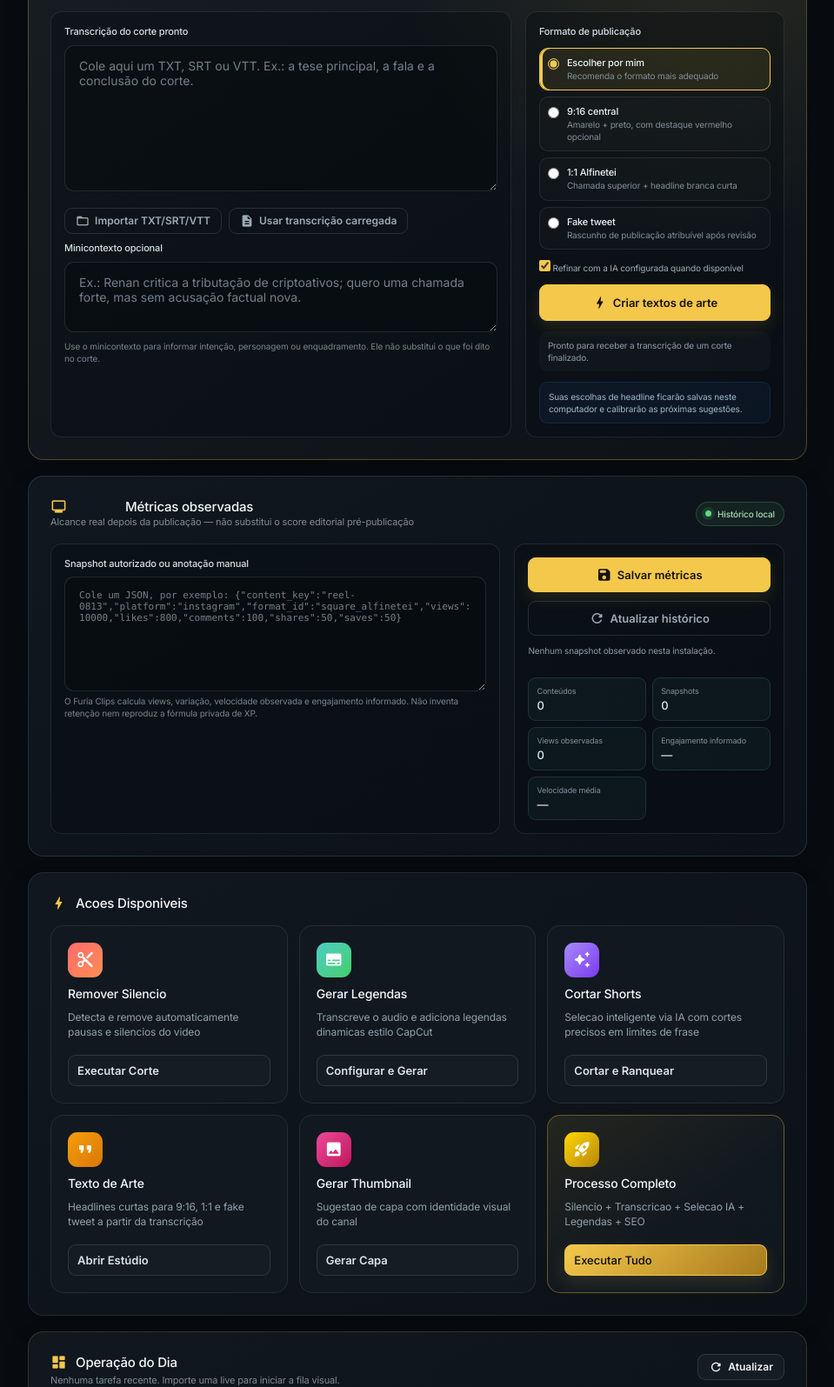
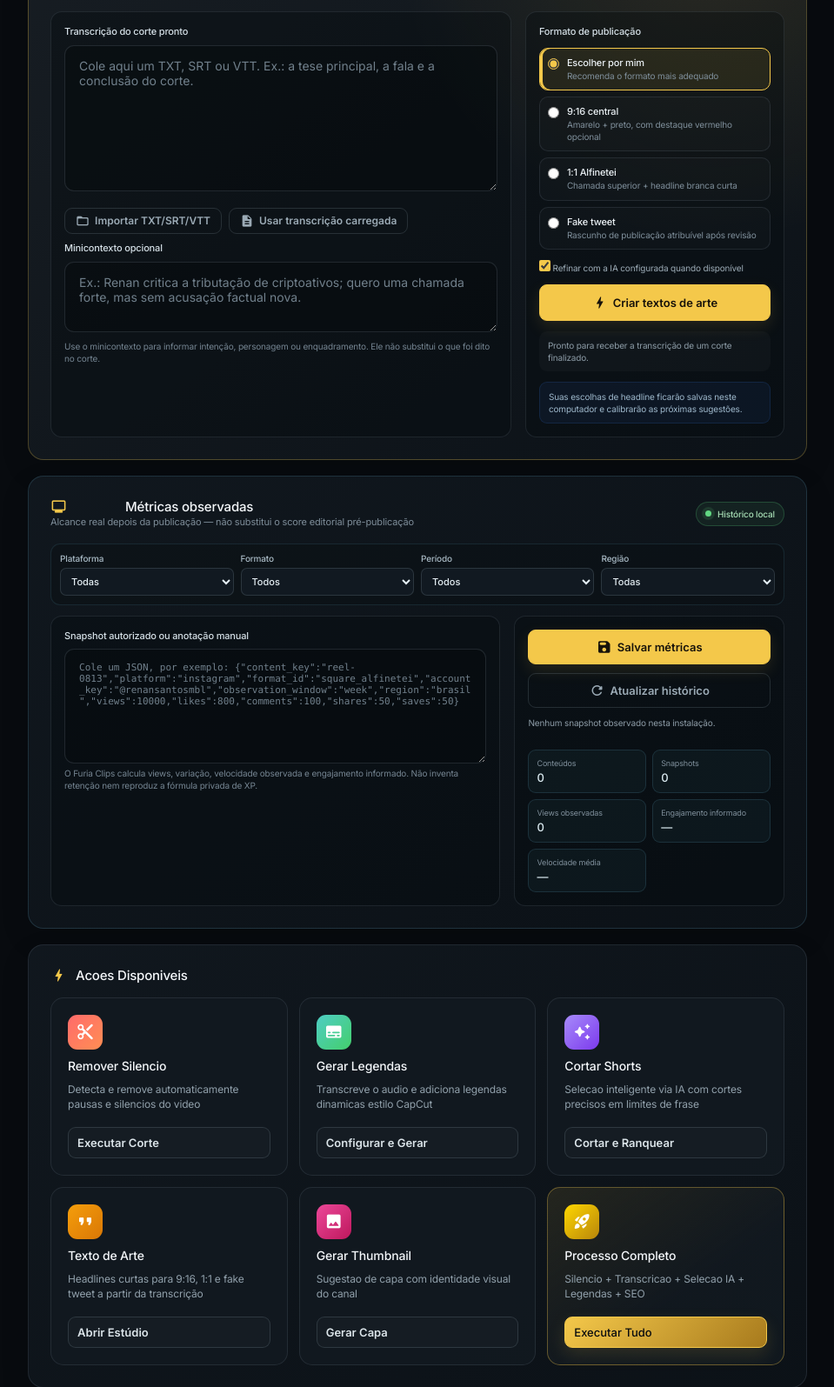
Before and after one commit to SAGIEV007/furia-clips, a Flask app: page / in a window 1280 px wide. Shown: the part 1158-2753 px from the top of the page at 87% size, without its empty margins (306-1265 px from the left). Run offline with Flask 3, Linux system fonts and the light colour scheme; data comes from the database, SQL or seed files in the repository; data that the repository does not hold is empty; some libraries are stand-ins or nearby versions.

Commit message:
feat: incluir filtros de coorte no dashboard
Adiciona seleção observável de plataforma, formato, janela e região, mantendo o resumo pós-publicação separado do score editorial e explicando a coorte ativa.

```diff
--- a/templates/index.html
+++ b/templates/index.html
@@ -420,10 +420,45 @@
                 </div>
                 <span class="studio-status-pill"><span class="status-dot online"></span> Histórico local</span>
             </div>
+            <div class="performance-cohort-toolbar" aria-label="Filtros da coorte observada">
+                <label>Plataforma
+                    <select id="performanceMetricPlatform">
+                        <option value="">Todas</option>
+                        <option value="instagram">Instagram</option>
+                        <option value="youtube">YouTube</option>
+                        <option value="tiktok">TikTok</option>
+                    </select>
+                </label>
+                <label>Formato
+                    <select id="performanceMetricFormat">
+                        <option value="">Todos</option>
+                        <option value="vertical_916">9:16 central</option>
+                        <option value="square_alfinetei">1:1 Alfinetei</option>
+                        <option value="fake_tweet">Fake tweet</option>
+                    </select>
+                </label>
+                <label>Período
+                    <select id="performanceMetricWindow">
+                        <option value="">Todos</option>
+                        <option value="today">Hoje</option>
+                        <option value="week">Esta semana</option>
+                        <option value="month">Este mês</option>
+                        <option value="all">Desde o começo</option>
+                    </select>
+                </label>
+                <label>Região
+                    <select id="performanceMetricRegion">
+                        <option value="">Todas</option>
+                        <option value="brasil">Brasil</option>
+                        <option value="state">Estado</option>
+                        <option value="city">Cidade</option>
+                    </select>
+                </label>
+            </div>
             <div class="performance-metrics-grid">
                 <div>
                     <label for="performanceMetricsInput">Snapshot autorizado ou anotação manual</label>
-                    <textarea id="performanceMetricsInput" class="context-input performance-metrics-input" rows="6" placeholder='Cole um JSON, por exemplo: {"content_key":"reel-0813","platform":"instagram","format_id":"square_alfinetei","views":10000,"likes":800,"comments":100,"shares":50,"saves":50}'></textarea>
+                    <textarea id="performanceMetricsInput" class="context-input performance-metrics-input" rows="6" placeholder='Cole um JSON, por exemplo: {"content_key":"reel-0813","platform":"instagram","format_id":"square_alfinetei","account_key":"@renansantosmbl","observation_window":"week","region":"brasil","views":10000,"likes":800,"comments":100,"shares":50,"saves":50}'></textarea>
                     <p class="headline-studio-hint">O Furia Clips calcula views, variação, velocidade observada e engajamento informado. Não inventa retenção nem reproduz a fórmula privada de XP.</p>
                 </div>
                 <div class="performance-metrics-controls">
```
